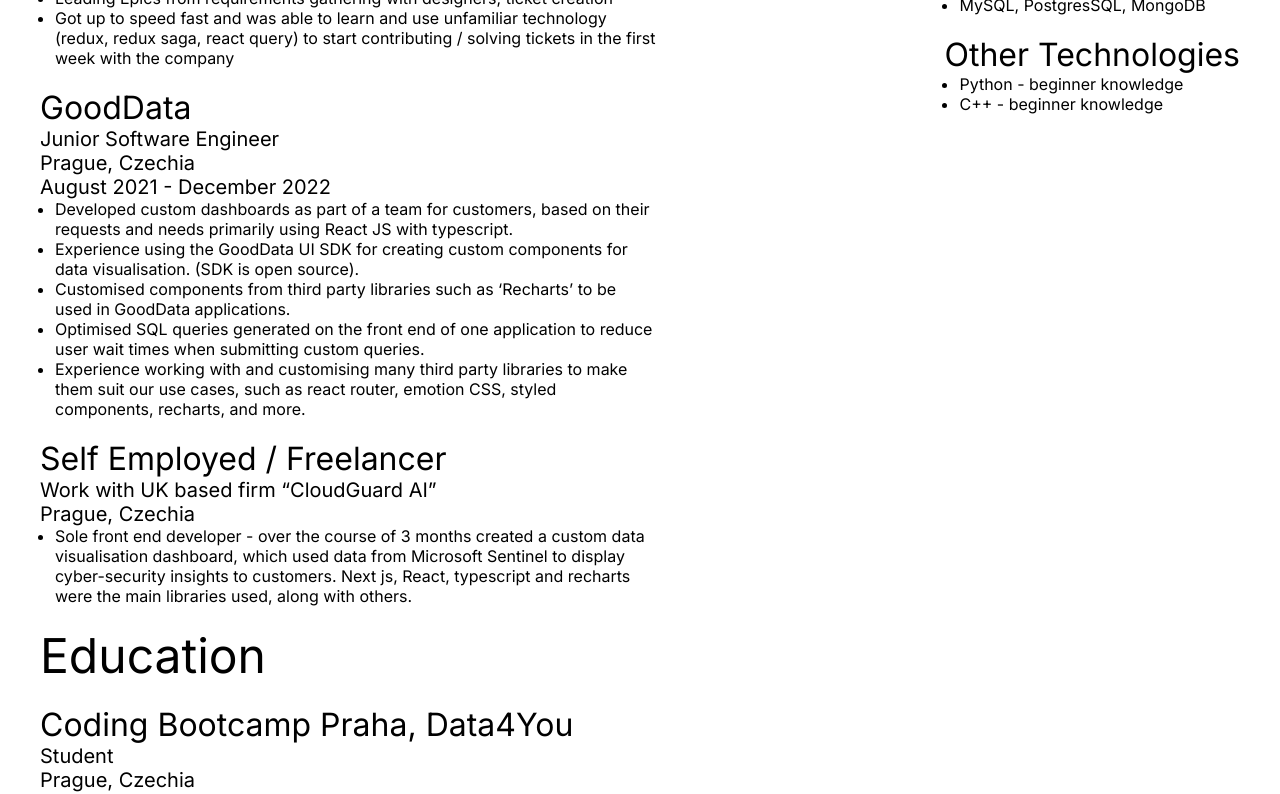
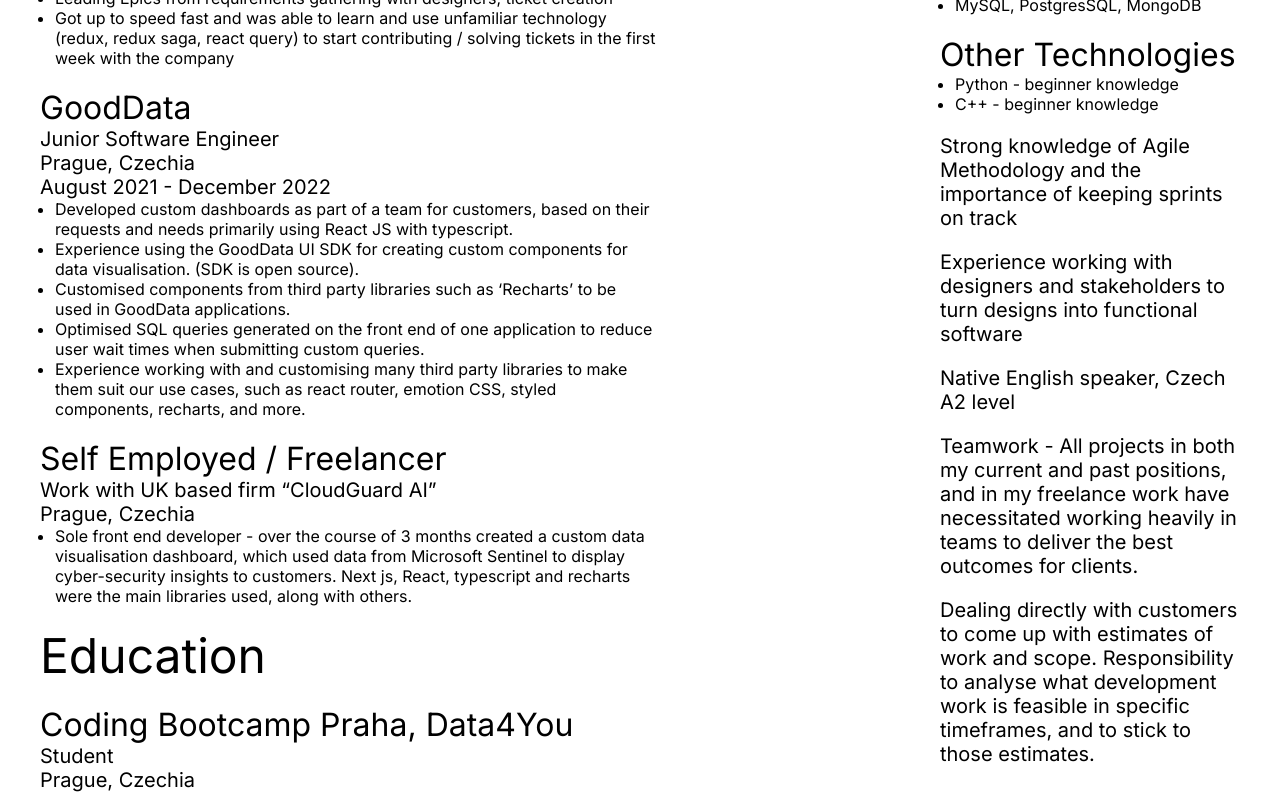
Before and after one commit to Burkes321/burkes-cv, a Next.js app: page / in a window 1280 px wide. Shown: the part 680-1474 px from the top of the page. Built offline with nearby package versions, Linux system fonts and the light colour scheme.

Commit message:
put in the soft skill items

```diff
--- a/src/app/page.module.scss
+++ b/src/app/page.module.scss
@@ -46,5 +46,10 @@
     .skillsList {
       margin-left: 15px;
     }
+
+    .softSkillItem {
+      width: 300px;
+      margin-top: 20px;
+    }
   }
 }
--- a/src/app/page.tsx
+++ b/src/app/page.tsx
@@ -204,6 +204,32 @@ const Home = () => (
           <li>Python - beginner knowledge</li>
           <li>C++ - beginner knowledge</li>
         </ul>
+
+        <Text className={css.softSkillItem} fontSize="20px">
+          Strong knowledge of Agile Methodology and the importance of keeping
+          sprints on track
+        </Text>
+
+        <Text className={css.softSkillItem} fontSize="20px">
+          Experience working with designers and stakeholders to turn designs
+          into functional software
+        </Text>
+
+        <Text className={css.softSkillItem} fontSize="20px">
+          Native English speaker, Czech A2 level
+        </Text>
+
+        <Text className={css.softSkillItem} fontSize="20px">
+          Teamwork - All projects in both my current and past positions, and in
+          my freelance work have necessitated working heavily in teams to
+          deliver the best outcomes for clients.
+        </Text>
+
+        <Text className={css.softSkillItem} fontSize="20px">
+          Dealing directly with customers to come up with estimates of work and
+          scope. Responsibility to analyse what development work is feasible in
+          specific timeframes, and to stick to those estimates.
+        </Text>
       </div>
     </div>
   </main>
```
